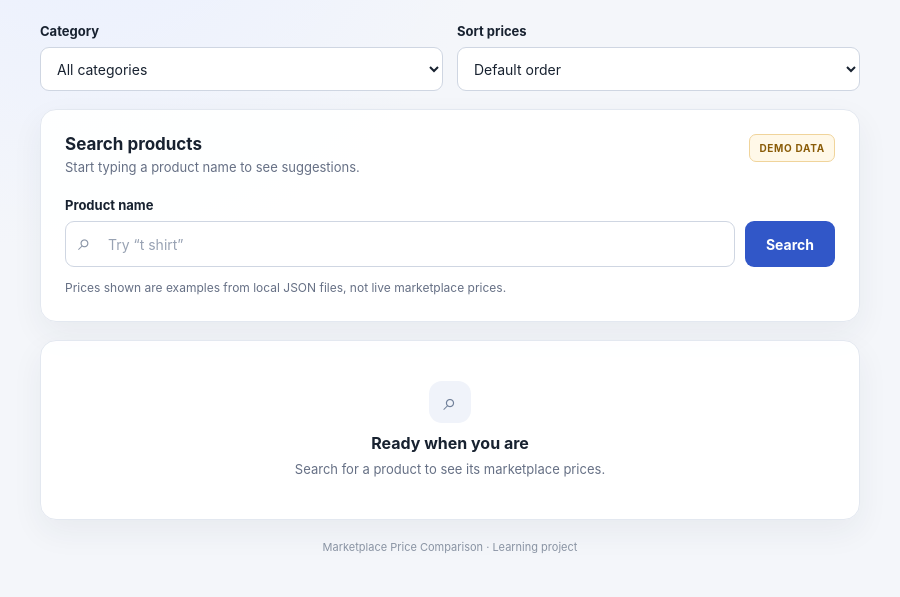
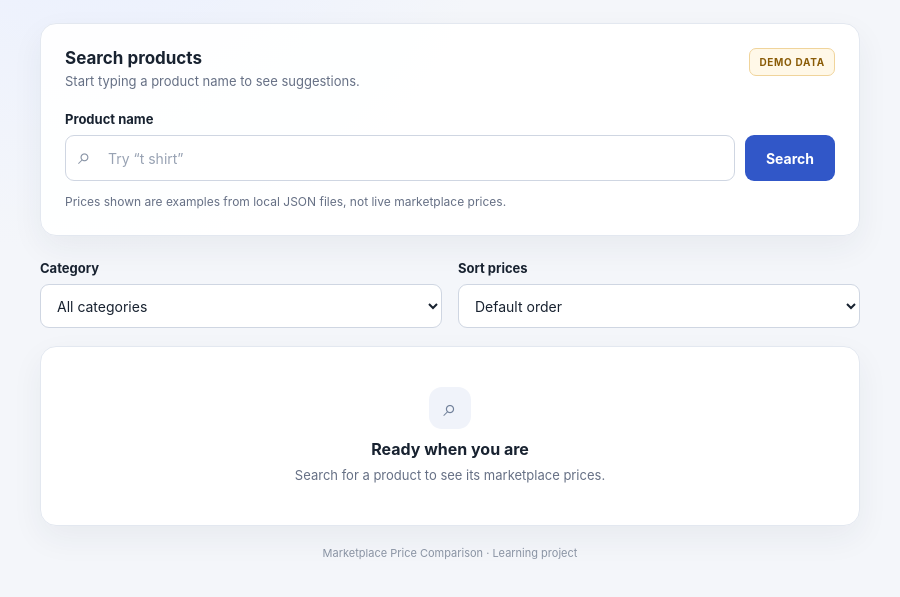
Before and after one commit to Samarth-125/gem-price-comparison, an Electron app: page index.html in a window 900 px wide. Shown: the part 153-750 px from the top of the page. Drawn offline with Linux system fonts and the light colour scheme; no server answers.

Commit message:
Moves Categories and sort

```diff
--- a/index.html
+++ b/index.html
@@ -1,13 +1,12 @@
 <!DOCTYPE html>
 <html lang="en">
+
 <head>
     <!-- Basic page settings and security rules for the Electron renderer. -->
     <meta charset="UTF-8" />
     <meta name="viewport" content="width=device-width, initial-scale=1.0" />
-    <meta
-        http-equiv="Content-Security-Policy"
-        content="default-src 'self'; script-src 'self'; style-src 'self'; img-src 'self' data:;"
-    />
+    <meta http-equiv="Content-Security-Policy"
+        content="default-src 'self'; script-src 'self'; style-src 'self'; img-src 'self' data:;" />
     <!-- Browser window title and stylesheet. -->
     <title>Marketplace Price Comparison</title>
     <link rel="stylesheet" href="styles.css" />
@@ -27,6 +26,36 @@
             </div>
         </header>
 
+        <!-- Search input, autocomplete list, and demo data notice. -->
+        <section class="search-section" aria-label="Product search">
+            <div class="section-heading">
+                <div>
+                    <h2>Search products</h2>
+                    <p>Start typing a product name to see suggestions.</p>
+                </div>
+
+                <span class="demo-badge">DEMO DATA</span>
+            </div>
+            <label for="product-input">Product name</label>
+            <div class="search-row">
+                <div class="autocomplete">
+                    <span class="search-icon" aria-hidden="true">⌕</span>
+
+                    <input id="product-input" type="text" placeholder="Try “t shirt”" autocomplete="off" role="combobox"
+                        aria-autocomplete="list" aria-expanded="false" aria-controls="suggestions" />
+                    <!-- JavaScript adds matching product options here. -->
+                    <div id="suggestions" class="suggestions" role="listbox" aria-label="Matching products" hidden>
+                    </div>
+                </div>
+
+                <button id="search-button" type="button">Search</button>
+            </div>
+
+            <p class="data-note">
+                Prices shown are examples from local JSON files, not live marketplace prices.
+            </p>
+        </section>
+
         <!-- Product category and marketplace price sorting controls. -->
         <section class="filters" aria-label="Product filters">
             <div class="filter-control">
@@ -45,55 +74,8 @@
             </div>
         </section>
 
-        <!-- Search input, autocomplete list, and demo data notice. -->
-        <section class="search-section" aria-label="Product search">
-        <div class="section-heading">
-            <div>
-            <h2>Search products</h2>
-            <p>Start typing a product name to see suggestions.</p>
-            </div>
-
-            <span class="demo-badge">DEMO DATA</span>
-        </div>
-        <label for="product-input">Product name</label>
-        <div class="search-row">
-            <div class="autocomplete">
-            <span class="search-icon" aria-hidden="true">⌕</span>
-
-            <input
-                id="product-input"
-                type="text"
-                placeholder="Try “t shirt”"
-                autocomplete="off"
-                role="combobox"
-                aria-autocomplete="list"
-                aria-expanded="false"
-                aria-controls="suggestions"
-            />
-            <!-- JavaScript adds matching product options here. -->
-            <div
-                id="suggestions"
-                class="suggestions"
-                role="listbox"
-                aria-label="Matching products"
-                hidden
-            ></div>
-        </div>
-
-        <button id="search-button" type="button">Search</button>
-        </div>
-
-        <p class="data-note">
-            Prices shown are examples from local JSON files, not live marketplace prices.
-        </p>
-        </section>
-
         <!-- JavaScript replaces this content with results or a message. -->
-        <section
-        id="results"
-        class="results"
-        aria-live="polite"
-        aria-label="Price comparison results">
+        <section id="results" class="results" aria-live="polite" aria-label="Price comparison results">
             <div class="empty-state">
                 <div class="empty-icon" aria-hidden="true">⌕</div>
                 <h2>Ready when you are</h2>
@@ -117,4 +99,5 @@
     <!-- Starts the app after all its dependencies have loaded. -->
     <script src="src/renderer.js"></script>
 </body>
+
 </html>
--- a/styles.css
+++ b/styles.css
@@ -92,8 +92,8 @@ h1 {
 .filters {
     display: grid;
     grid-template-columns: repeat(2, minmax(0, 1fr));
-    gap: 14px;
-    margin-bottom: 18px;
+    gap: 16px;
+    margin: 24px 0 18px;
 }
 
 /* Labels above the dropdowns. */
@@ -510,6 +510,8 @@ footer {
 
     .filters {
         grid-template-columns: 1fr;
+        gap: 12px;
+        margin: 18px 0;
     }
 
     .search-section,
```
Lines whose indentation alone changed are shown as unchanged.
